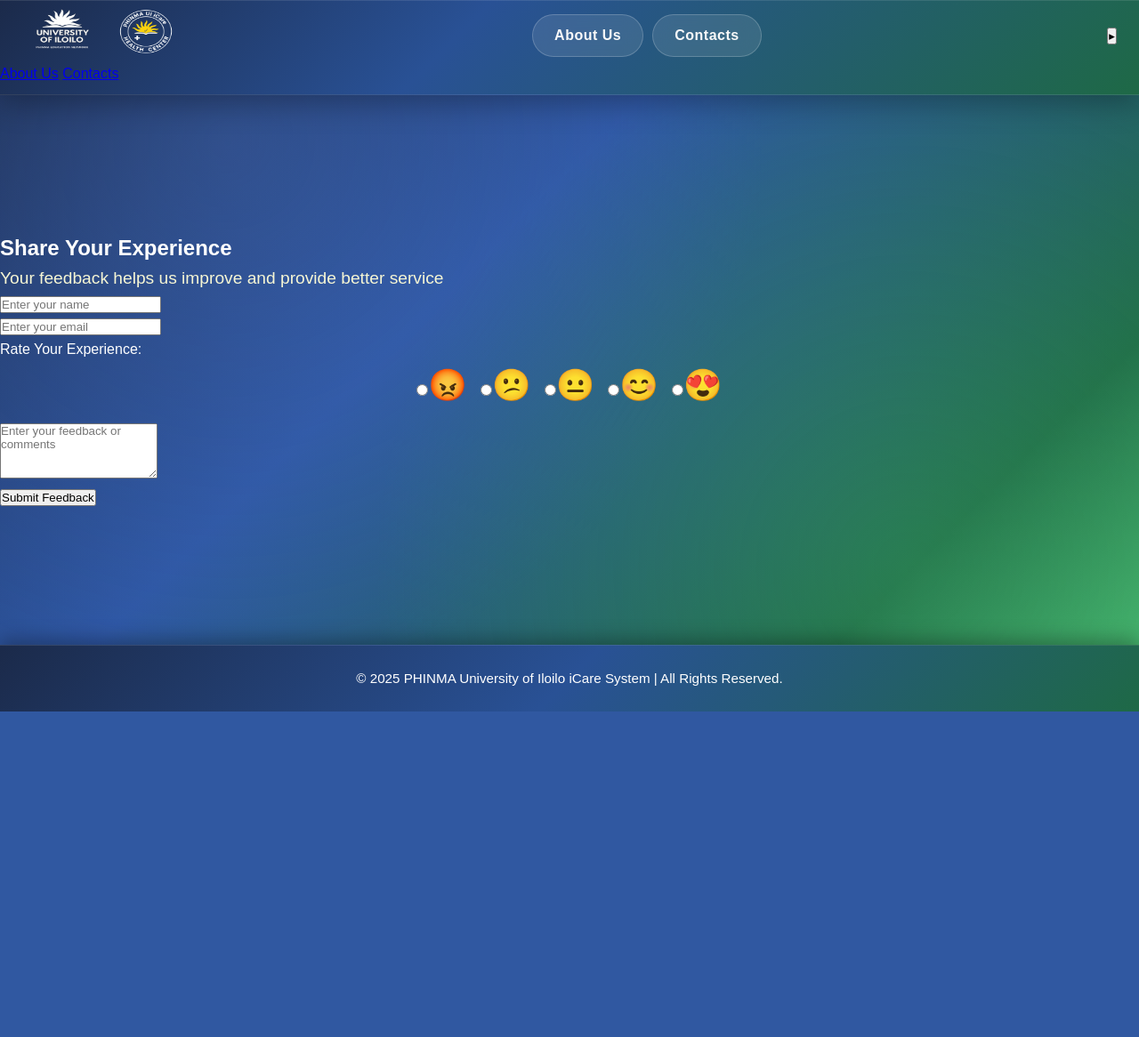
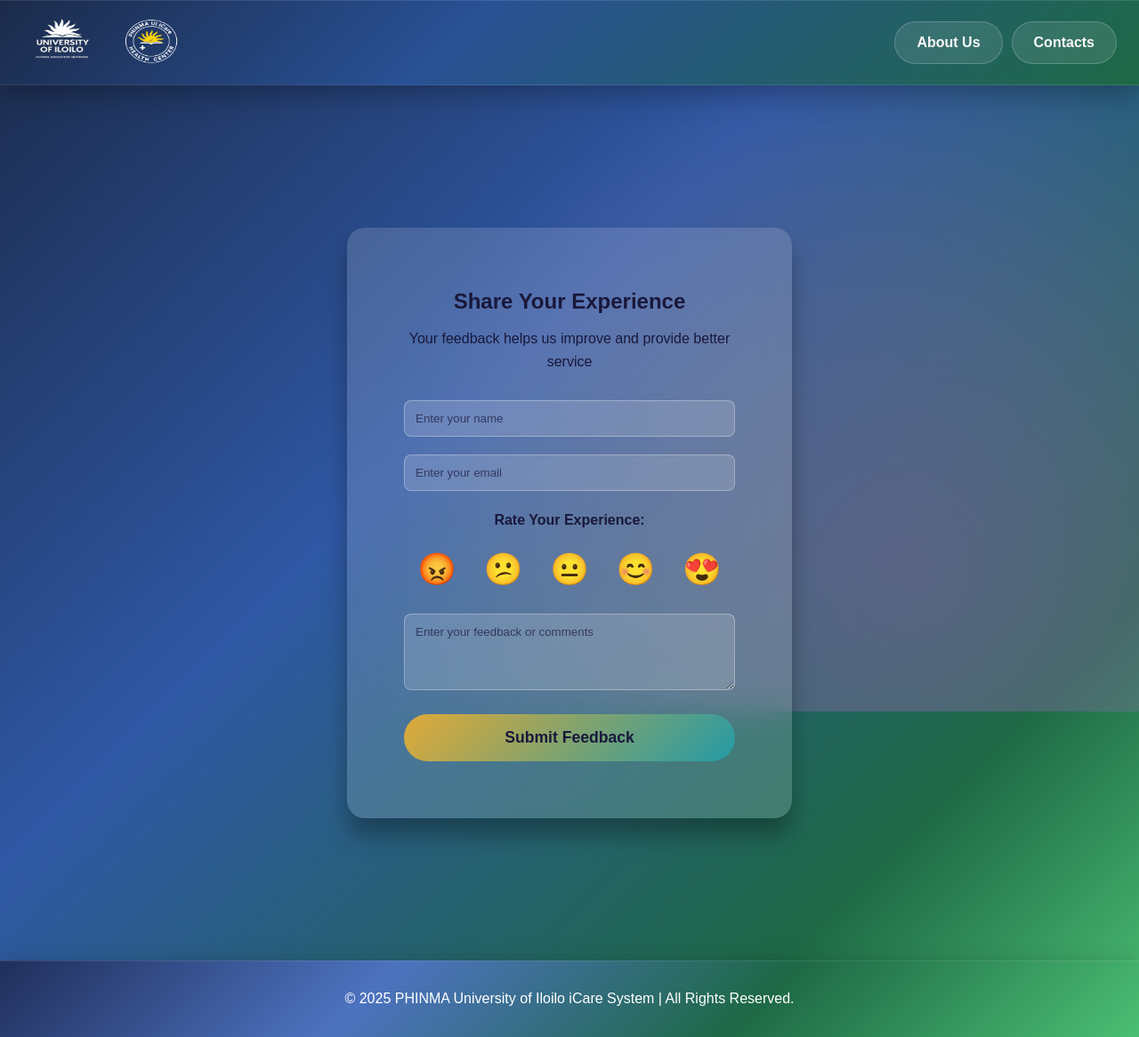
Before and after one commit to Khai16/MINI-CAPSTONE, a Flask app: page /feedback in a window 1280 px wide. Shown: the whole page at 89% size. Before the commit the page ends 800 px from the top, so only its background shows below. Run offline with Flask 3, Linux system fonts and the light colour scheme.

Commit message:
Update feedback.css

```diff
--- a/miniCapstone/static/css/feedback.css
+++ b/miniCapstone/static/css/feedback.css
@@ -1,11 +1,12 @@
-
+/* ===================================
+    BASE STYLES (Copied from Login CSS)
+=================================== */
 * {
     margin: 0;
     padding: 0;
     box-sizing: border-box;
     font-family: 'Poppins', sans-serif;
 }
-
 body {
   background: linear-gradient(135deg, #1b2a4a 0%, #2f58a5 40%, #1E6946 80%, #4BBF73 100%);
   color: #ffffff;
@@ -18,22 +19,23 @@
   overflow-x: hidden;
   position: relative;
 }
-
 body::before {
     content: '';
     position: fixed;
-  inset: 0;
+    top: 0; left: 0;
+    width: 100%; height: 100%;
     background:
-    radial-gradient(circle at 20% 20%, rgba(77, 115, 192, 0.3), transparent 50%),
-    radial-gradient(circle at 80% 80%, rgba(75, 191, 115, 0.25), transparent 50%);
+        radial-gradient(circle at 80% 80%, rgba(32, 46, 91, 0.3) 0%, transparent 50%),
+        radial-gradient(circle at 80% 80%, rgba(255, 119, 198, 0.3) 0%, transparent 50%),
+        radial-gradient(circle at 80% 80%, rgba(120, 219, 255, 0.2) 0%, transparent 50%);
     pointer-events: none;
     z-index: -1;
 }
 
+/* ===================================
+    HEADER (Copied from Login CSS)
+=================================== */
 
-  /* ===================================
-    HEADER
-  =================================== */
 header {
   width: 100%;
   padding: 10px 0;
@@ -48,79 +50,32 @@
     inset 0 1px 0 rgba(255, 255, 255, 0.1);
   transition: all 0.3s cubic-bezier(0.4, 0, 0.2, 1);
 }
-
-  .header:hover {
-    padding: 10px 0;
-    color: #ffffff;
-    box-shadow: 0 6px 20px rgba(0, 0, 0, 0.35);
-  }
-
 .header-container {
-    height: 60px;
     display: flex;
     justify-content: space-between;
     align-items: center;
-    max-width: 1300px;
-    margin: 0 auto;
     padding: 0 25px;
+    width: 100%;
 }
-  /* LOGO (left side) */
+.nav-left {
+    display: flex;
+    align-items: center;
+    gap: 10px;
+}
 .nav-left img {
     width: 90px;
     height: 75px;
     border-radius: 15px;
+    transition: transform 0.3s ease;
 }
 .nav-left img:hover {
     transform: scale(1.05);
 }
-
-  /* NAVIGATION MENU (center) */
-  .nav-links {
-    text-size-adjust: inherit;
-    display: flex;
-    justify-content: center;
-    align-items: center;
-    list-style: none;
-    gap: 25px;
-    padding-block-end: 5px;
-    transform-origin: right;
-    transition: transform 0.3s ease;
-  }
-  .nav-links :hover {
-    color:#E1AA36;
-  }
-
-  .nav-link:hover::after {
-      transform-origin: left;
-      background: #5ef5cf;
-  }
-
-  .nav-links a {
-    color: #f9f9f9;
-    text-decoration: none;
-    padding: 10px 18px;
-    border-radius: 30px;
-    transition: all 0.3s ease;
-    font-weight: 700;
-    letter-spacing: 0.5px;
-    transform: scaleX(0);
-    transform-origin: right;
-    transition: transform 0.3s ease;
-  }
-
-  .nav-link  a:hover {
-      transform-origin: left;
-      background: linear-gradient(135deg, #E1AA36, #239BA7);
-
-  }
-
-  /* LOGIN BUTTON (right side) */
 .nav-right {
     display: flex;
     align-items: center;
     gap: 10px;
 }
-
 .nav-right a, .nav-right .login-button {
     display: inline-flex;
     align-items: center;
@@ -133,257 +88,238 @@
     height: 48px;
     border-radius: 24px;
     font-weight: 600;
-    cursor: pointer;
     text-decoration: none;
-    transition: all 0.3s cubic-bezier(0.4, 0, 0.2, 1);
-    letter-spacing: 0.5px;
+    transition: all 0.3s ease;
     position: relative;
     overflow: hidden;
 }
-
-
+.nav-right a::before, .nav-right .login-button::before {
+    content: '';
+    position: absolute;
+    top: 0; left: -100%;
+    width: 100%; height: 100%;
+    background: linear-gradient(90deg, transparent, rgba(255, 255, 255, 0.2), transparent);
+    transition: left 0.5s;
+}
 .nav-right a:hover, .nav-right .login-button:hover {
     background: linear-gradient(135deg, #E1AA36, #239BA7);
-    color: #fff;
-    box-shadow:
-      0 8px 25px rgba(77, 115, 192, 0.45),
-      0 0 0 1px rgba(255, 255, 255, 0.1);
+    box-shadow: 0 8px 25px rgba(77, 115, 192, 0.45);
     transform: translateY(-2px);
 }
-
 .nav-right a:hover::before, .nav-right .login-button:hover::before {
     left: 100%;
 }
 
-
-
-   .hero-logo-container {
-    display: flex;
-  align-items: center;
-  justify-content: center;
-  gap: 80px;
-  background: linear-gradient(135deg, #1b2a4a 0%, #2f58a5 40%, #1E6946 80%, #4BBF73 100%);
-  padding: 100px 30px;
-  position: relative;
-  min-height: 100vh;
-  overflow: hidden;
-  text-align: center;
-
-  }
-  .hero-logo {
-    max-width: 180%;
-    flex: 1;
+/* ===================================
+    FEEDBACK SECTION (Adapted from Login)
+=================================== */
+.login-section { /* Reused for consistent main layout */
     display: flex;
     justify-content: center;
     align-items: center;
-    animation: breathing 3s ease-in-out infinite;
-    transition: all 1s ease;
-    position: absolute;
-    top: 50%;
-    left: 50%;
-    transform: translate(-50%, -50%);
-    z-index: 1;
-    opacity: 0.15;
-    background-blend-mode: soft-light;
-    pointer-events: none;
-  }
-  .hero-logo.moving-image {
-    transform: translateY(100px);
-    transform: rotate(360deg);
-  }
-  .hero-logo.float-image {
-    animation: float 3s ease-in-out infinite;
-
+    padding: 160px 20px;
+    flex-grow: 1; /* Ensures it pushes the footer down if content is short */
 }
 
-  .hero-logo img {
-    animation: rotate 3s ease-in-out ;
-    max-width: 1200px;
-    height: auto;
+/* The form container adopts the login form's glassmorphism style */
+.login-container {
+    background: rgba(255, 255, 255, 0.15);
+    padding: 4rem;
     border-radius: 20px;
-    mix-blend-mode: soft-light;
-    transition: all 0.3s ease;
+    backdrop-filter: blur(15px);
+    width: 500px; /* Slightly wider for the feedback form */
+    text-align: center;
+    box-shadow: 0 20px 25px rgba(0, 0, 0, 0.3);
+    transition: transform 0.3s ease;
 }
-  .hero-logo.moving-image {
-    animation: moveDown 1s ease-in-out infinite;
+.login-container:hover {
+    background: linear-gradient(135deg, #8c6e2e, #238a93);
+    transform: translateY(-3px);
 }
-/* ===================================
-   FEEDBACK SECTION
-=================================== */
-.feedback-header {
-  text-align: center;
-  margin-top: 4rem;
-  margin-bottom: 2rem;
-  color: #ECECBB;
-}
-
-.feedback-header h2 {
-  font-size: 50px;
-  font-weight: 600;
-  letter-spacing: 1px;
-  margin-bottom: 0.5rem;
-  color: #E1AA36;
+.login-container h1 {
+    margin-bottom: 10px; /* Adjusted for subtitle */
+    color: #19183B;
 }
 
 .feedback-subtitle {
-  color: #f6f6d4;
-  font-size: 1.2rem;
+    display: block;
+    color: #19183B; /* Matches h1 for contrast */
+    margin-bottom: 30px;
+    font-size: 1rem;
 }
 
-/* FORM CONTAINER */
-.feedback-form {
-  max-width: 500px;
+.input-box { /* Consistent input grouping */
+    margin-bottom: 20px;
+    text-align: left; /* Aligns input labels/elements left */
+}
+.input-box input,
+.input-box textarea {
     width: 100%;
-  margin: 0 auto 4rem auto;
-  padding: 2.5rem;
-  border-radius: 30px;
+    padding: 12px;
+    border-radius: 8px;
+    border: 0.9px solid rgba(255,255,255,0.3);
+    background: rgba(255, 255, 255, 0.15);
+    color: #19183B;
+    transition: all 0.3s ease;
+    resize: vertical;
+}
+.input-box input::placeholder,
+.input-box textarea::placeholder {
+    color: rgba(25, 24, 59, 0.7);
+}
+.input-box input:focus,
+.input-box textarea:focus {
+    border-color: #fff;
+    box-shadow: 0 0 10px rgba(25, 24, 59, 0.3);
+    outline: none;
 }
 
-.form-group {
-  margin-bottom: 1.5rem;
-  text-align: left;
-
+/* Rating Box Specific Styles */
+.rating-box {
+    text-align: center;
 }
-.form-group label {
+.rating-box label {
     display: block;
-  margin-bottom: 0.5rem;
-  color: #c5c58e;
-  font-weight: 500;
-  font-size: 0.95rem;
+    color: #19183B;
+    margin-bottom: 15px;
+    font-weight: 600;
+}
+.rating {
+    display: flex;
+    justify-content: space-around;
+    align-items: center;
+    width: 100%;
+    padding: 10px 0;
+}
+.rating label {
+    display: block;
+    margin: 0;
+}
+.rating input[type="radio"] {
+    display: none; /* Hide the default radio button */
+}
+.emoji {
+    font-size: 35px;
+    cursor: pointer;
+    transition: transform 0.3s ease, filter 0.3s;
+    line-height: 1; /* Fix vertical alignment */
+}
+.emoji:hover {
+    transform: scale(1.3);
+    filter: drop-shadow(0 0 10px #E1AA36);
+}
+.rating input[type="radio"]:checked + .emoji {
+    transform: scale(1.5);
+    filter: drop-shadow(0 0 15px #E1AA36);
 }
 
-.form-group input,
-.form-group textarea,
-.form-group select {
-  width: 100%;
-  padding: 10px 14px;
-  border-radius: 10px;
-  font-size: 1rem;
-  transition: all 0.3s ease;
-  background: rgba(255, 255, 255, 0.1);
-    backdrop-filter: blur(10px);
-  border: #E1AA36;
-
-}
-
-.form-group input:hover,
-.form-group textarea:hover,
-.form-group select:hover {
- background: linear-gradient(135deg, #E1AA36, #239BA7);
-  border: #E1AA36;
-  box-shadow: 0 0 10px rgba(225, 170, 54, 0.3);
-  transform: translateY(-2px);
-}
-
-
-
-/* BUTTON */
-.submit-btn {
+.btn-submit { /* Reused button style */
     width: 100%;
     padding: 1rem 2.5rem;
+    border-radius: 30px;
+    border: none;
     background: linear-gradient(135deg, #E1AA36, #239BA7);
-  border: none;
-  border-radius: 30px;
+    color: #19183B;
+    font-weight: 600;
     font-size: 1.1rem;
-  font-weight: 600;
     cursor: pointer;
     transition: all 0.3s ease;
-  letter-spacing: 0.5px;
 }
-
-.submit-btn:hover {
-  background: linear-gradient(135deg, #7ADAA5, #E1AA36);
+.btn-submit:hover {
     transform: translateY(-3px);
     box-shadow: 0 6px 18px rgba(225, 170, 54, 0.4);
 }
 
-/* EMOJI RATING */
-.rating {
-  display: flex;
-  gap: 15px;
-  justify-content: center;
-  margin-bottom: 15px;
+/* ===================================
+    FOOTER (Copied from Login CSS)
+=================================== */
+footer {
+  background: linear-gradient(
+    135deg,
+    #202e5b 0%,
+    #4D73C0 33%,
+    #1E6946 66%,
+    #4BBF73 100%
+  );
+  box-shadow:
+    0 -4px 20px rgba(0, 0, 0, 0.1),
+    inset 0 1px 0 rgba(255, 255, 255, 0.1);
+  text-align: center;
+  padding: 30px 20px;
+  font-size: 1rem;
+  position: relative;
+  overflow: hidden;
+}
+/* ===================================
+    MOBILE MENU (Copied from Login CSS)
+=================================== */
+.mobile-only { display: none; }
+.desktop-only { display: flex; }
+
+@media (max-width: 768px) {
+    .desktop-only { display: none !important; }
+    .mobile-only { display: block; }
+
+    .menu-toggle {
+        font-size: 2rem;
+        background: none;
+        border: none;
+        color: #fff;
+        cursor: pointer;
+        transition: transform 0.3s ease;
+    }
+    .menu-toggle.open { transform: rotate(90deg); }
+
+    .mobile-menu {
+        display: none;
+        flex-direction: column;
+        background: rgba(32, 46, 91, 0.9);
+        backdrop-filter: blur(10px);
+        border-radius: 10px;
+        padding: 12px 18px;
+        position: absolute;
+        top: 70px;
+        right: 15px;
+        z-index: 999;
+        min-width: 160px;
+    }
+    .mobile-menu a {
+        color: #fff;
+        text-decoration: none;
+        padding: 10px 0;
+        transition: background 0.3s ease;
+    }
+    .mobile-menu a:hover {
+        background: rgba(255,255,255,0.15);
     }
 
-.emoji {
-  font-size: 35px;
-  cursor: pointer;
-  transition: transform 0.3s ease, filter 0.3s;
+    .header-container {
+        padding: 10px 15px;
+    }
+    .nav-left img {
+        width: 70px;
+        height: 55px;
     }
 
-.emoji:hover {
-  transform: scale(1.3);
-  filter: drop-shadow(0 0 10px #E1AA36);
+    /* Feedback container responsive adjustments */
+    .login-section {
+        padding: 100px 20px; /* Reduced vertical padding */
     }
-
-.emoji.selected {
-  transform: scale(1.5);
-  filter: drop-shadow(0 0 15px #E1AA36);
+    .login-container {
+        width: 100%;
+        max-width: 400px;
+        padding: 2.5rem 1.5rem;
     }
-
-/* ===================================
-   FOOTER
-=================================== */
-footer {
-  background: linear-gradient(135deg, #1b2a4a, #295195, #1E6946);
-  box-shadow: 0 -6px 20px rgba(0, 0, 0, 0.3);
-  text-align: center;
-  padding: 25px 20px;
-  color: #fff;
-  font-size: 0.95rem;
-  border-top: 1px solid rgba(255, 255, 255, 0.1);
+    .login-container h1 {
+        font-size: 1.8em;
     }
-
-
-  @keyframes breathing {
-    0% {transform: translate(-50%, -50%) scale(1.0);}
-    50% {transform: translate(-50%, -50%) scale(1.03);}
-    100% {transform: translate(-50%, -50%) scale(1.0);}
+    .feedback-subtitle {
+        font-size: 0.9rem;
     }
-
-/* ===================================
-   RESPONSIVE
-=================================== */
-@media screen and (max-width: 800px) {
-  .nav-links {
-    display: none;
-    flex-direction: column;
-    background: rgba(35, 155, 167, 0.95);
-    width: 100%;
-    position: absolute;
-    top: 70px;
-    left: 0;
-    padding: 20px;
-    text-align: center;
+    .rating {
+        gap: 8px; /* Reduce gap between emojis */
     }
-
-  #menu-toggle:checked + .menu-icon + .nav-links {
-    display: flex;
-  }
-
-  .nav-links li {
-    margin: 10px 0;
-  }
-
-  .feedback-form {
-    padding: 2rem 1.5rem;
-  }
-
-  .feedback-header h2 {
-    font-size: 32px;
+    .emoji {
+        font-size: 30px;
     }
 }
-/* ===================================
-   BACKGROUND ANIMATION
-=================================== */
-@keyframes moveBackground {
-  0% {
-    background-position: 0% 50%;
-  }
-  50% {
-    background-position: 100% 50%;
-  }
-  100% {
-    background-position: 0% 50%;
-  }
-}
```
Lines whose indentation alone changed are shown as unchanged.
